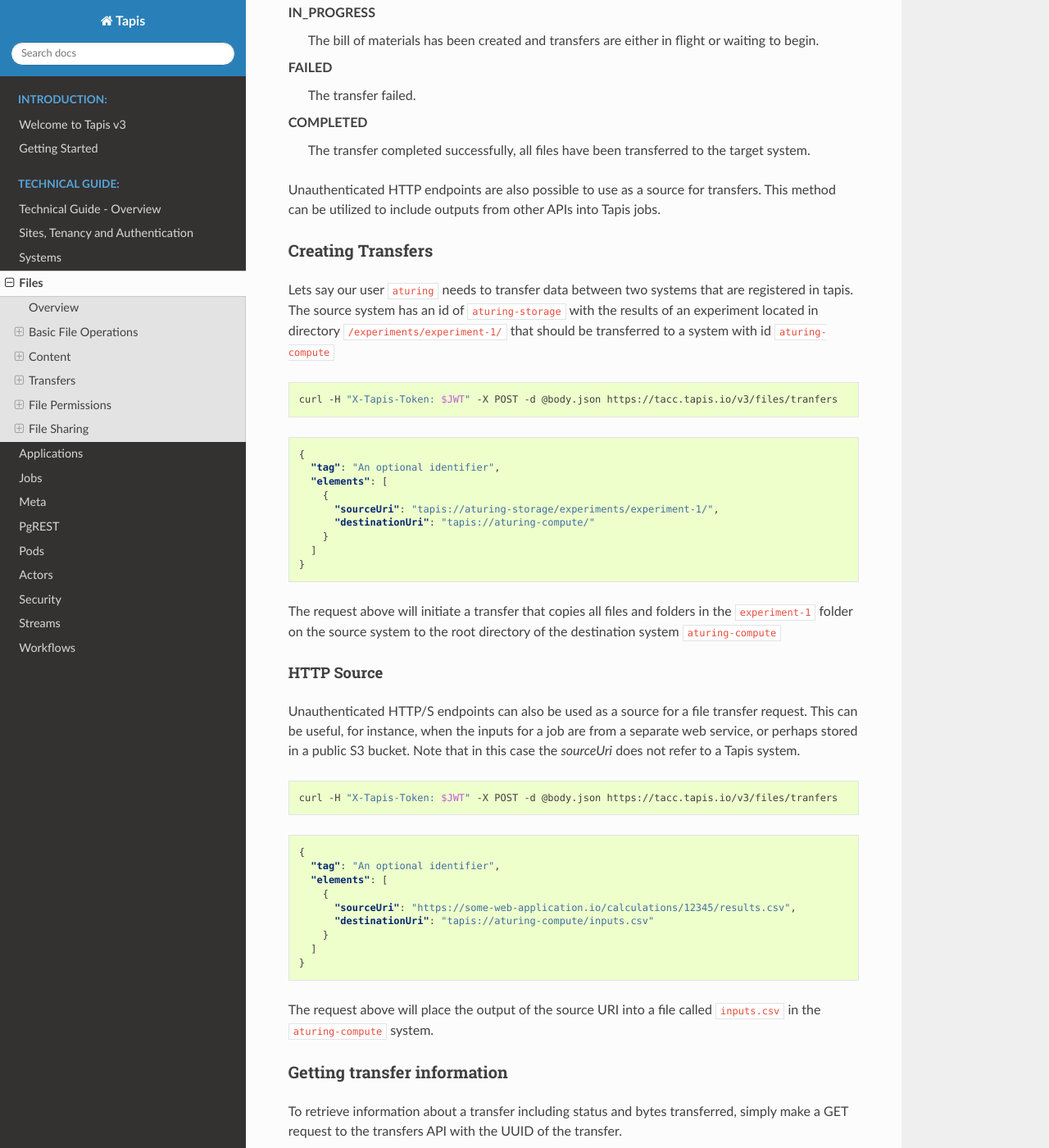
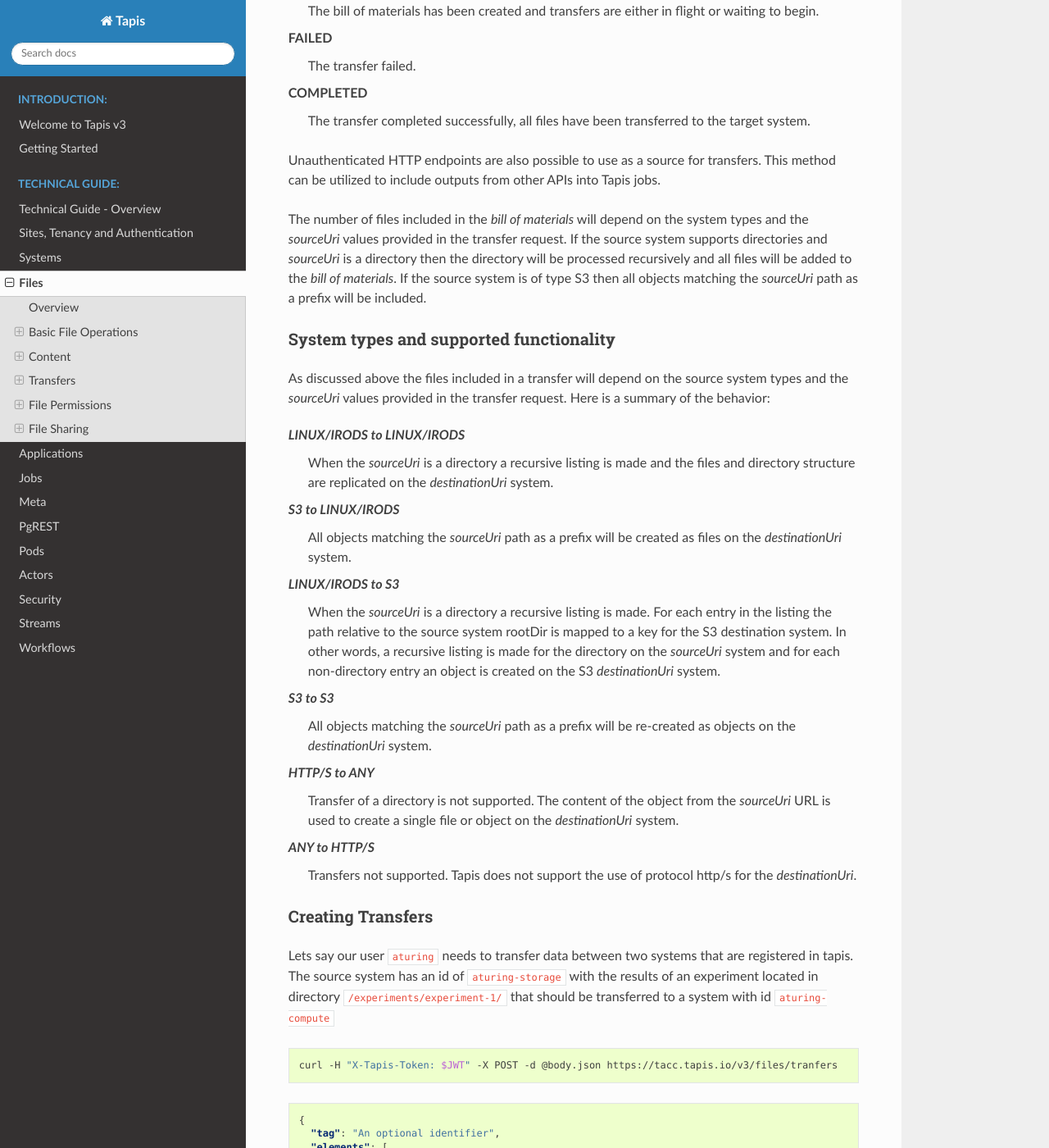
Before and after one commit to tapis-project/documentation, a Sphinx documentation site: the page built from source/technical/files.rst, in a window 1280 px wide and 1400 px high, scrolled down 5784 px. Shown: the whole window at 82% size. Built offline with Sphinx 7.4.7 and the Read the Docs theme 2.0.0, drawn with Linux system fonts in a browser that asks for light colours; some of the changed text lies outside the part shown.

Commit message:
System,Files: Cleanup, corrections. S3 support update.

```diff
--- a/source/technical/files.rst
+++ b/source/technical/files.rst
@@ -31,9 +31,11 @@
 ~~~~~~~
 
 Tapis supports listing files or objects on a Tapis system. The type for items listed will depend on system type.
-For example for LINUX they will be posix files and for S3 they will be storage objects. See the next section below for
-additional considerations for S3 type systems. For example, for S3 systems the recurse flag is ignored and all objects
+For example, for LINUX they will be posix files and for S3 they will be storage objects. See the next section below for
+additional considerations for S3 type systems. On S3 systems, for example, the recurse flag is ignored and all objects
 with keys matching the path as a prefix are always included.
+
+For system types that support directory hierarchies the maximum recursion depth is 20.
 
 To list the files in the effective *rootDir* directory of a Tapis system:
 
@@ -76,7 +78,7 @@
           "owner": "1003",
           "group": "1003",
           "nativePermissions": "drwxrwxr-x",
-          "uri": "tapis://dev/aturing-storage/file1.txt",
+          "url": "tapis://dev/aturing-storage/file1.txt",
           "lastModified": "2021-04-29T16:55:57Z",
           "name": "file1.txt",
           "path": "file1.txt",
@@ -88,7 +90,7 @@
           "owner": "1003",
           "group": "1003",
           "nativePermissions": "-rw-rw-r--",
-          "uri": "tapis://dev/aturing-storage/file2.txt",
+          "url": "tapis://dev/aturing-storage/file2.txt",
           "lastModified": "2020-12-17T22:46:29Z",
           "name": "file2.txt",
           "path": "file2.txt",
@@ -108,18 +110,16 @@
 One thing to note is that, as mentioned above, for S3 the recurse flag is ignored and all objects with keys matching
 the path as a prefix are always included.
 
-Another item to note is how posix style paths and S3 keys are related in Tapis. Tapis uses the concept of a posix style
-absolute path where the path always starts with a "/" character. These paths are mapped to S3 keys by removing the
-initial "/" character. Put another way, the final fully resolved key to an object is the absolute path with the
-initial "/" stripped off.
+Note that for S3 this means that when the path is an empty string all objects in the bucket with a prefix matching
+*rootDir* will be included. This is especially important to keep in mind when using the delete operation to remove
+objects matching a path.
 
-Tapis does not support S3 keys beginning with a "/". Such objects may be shown in a listing but it will not be
-possible through Tapis to reference the object directly using the key.
+The attribute *rootDir* is optional for S3 type systems. When defined it will be prepended to all paths and the
+resulting path will become the key.
 
-Note that for S3 this means a path of "/" or the empty string indicates all objects in the bucket with a prefix matching
-*rootDir*, with any preceding "/" stripped off of *rootDir*. This is especially important to keep in mind when using
-the delete operation to remove objects matching a path.
-
+.. note::
+  When *rootDir* is defined for an S3 system it typically should not begin with ``/``.
+  For S3 keys are typically created and manipulated using URLs and do not have a leading ``/``.
 
 Move and Copy
 ~~~~~~~~~~~~~
@@ -202,7 +203,7 @@
 .. code-block:: json
 
   {
-    "path": "/path/to/new/directory/"
+    "path": "path/to/new/directory/"
   }
 
 
@@ -295,6 +291,40 @@
 
 Unauthenticated HTTP endpoints are also possible to use as a source for transfers.
 This method can be utilized to include outputs from other APIs into Tapis jobs.
+
+The number of files included in the *bill of materials* will depend on the system types and the *sourceUri* values
+provided in the transfer request. If the source system supports directories and *sourceUri* is a directory then
+the directory will be processed recursively and all files will be added to the *bill of materials*. If the source
+system is of type S3 then all objects matching the *sourceUri* path as a prefix will be included.
+
+System types and supported functionality
+~~~~~~~~~~~~~~~~~~~~~~~~~~~~~~~~~~~~~~~~
+
+As discussed above the files included in a transfer will depend on the source system types and the *sourceUri* values
+provided in the transfer request. Here is a summary of the behavior:
+
+*LINUX/IRODS to LINUX/IRODS*
+  When the *sourceUri* is a directory a recursive listing is made and the files and directory structure are replicated
+  on the *destinationUri* system.
+
+*S3 to LINUX/IRODS*
+  All objects matching the *sourceUri* path as a prefix will be created as files on the *destinationUri* system.
+
+*LINUX/IRODS to S3*
+  When the *sourceUri* is a directory a recursive listing is made. For each entry in the listing the path relative to
+  the source system rootDir is mapped to a key for the S3 destination system. In other words, a recursive listing is
+  made for the directory on the *sourceUri* system and for each non-directory entry an object is created on the S3
+  *destinationUri* system.
+
+*S3 to S3*
+  All objects matching the *sourceUri* path as a prefix will be re-created as objects on the *destinationUri* system.
+
+*HTTP/S to ANY*
+  Transfer of a directory is not supported. The content of the object from the *sourceUri* URL is used to create a
+  single file or object on the *destinationUri* system.
+
+*ANY to HTTP/S*
+  Transfers not supported. Tapis does not support the use of protocol http/s for the *destinationUri*.
 
 
 Creating Transfers
--- a/source/technical/systems.rst
+++ b/source/technical/systems.rst
@@ -54,7 +54,10 @@
 *bucketName* - Bucket name
   For an S3 system this is the name of the bucket.
 *rootDir* - Effective root directory
-  Directory to be used when listing files or moving files to and from the system.
+  Directory to be used when listing files or moving files to and from the system. For LINUX and IRODS this is required
+  and must begin with ``/``.
+  For S3 this is optional and typically will not begin with ``/``.
+  May not be updated. Contact support to request a change.
 *dtnSystemId* - DTN system Id
   An alternate system to use as a Data Transfer Node (DTN).
 *dtnMountPoint* - DTN mount point
@@ -90,21 +93,20 @@
 Creating a System
 ~~~~~~~~~~~~~~~~~
 
-Create a local file named ``system_s3.json`` with json similar to the following::
+Create a local file named ``system_example.json`` with json similar to the following::
 
   {
-    "id":"tacc-bucket-sample-<userid>",
-    "description":"My Bucket",
-    "host":"tapis-sample-test-<userid>.s3.us-east-1.amazonaws.com",
-    "systemType":"S3",
-    "defaultAuthnMethod":"ACCESS_KEY",
-    "effectiveUserId":"${owner}",
-    "bucketName":"tapis-tacc-bucket-<userid>",
+    "id":"tacc-sample-<userid>",
+    "description":"My storage system",
+    "host":"tapis-vm.tacc.utexas.edu",
+    "systemType":"LINUX",
+    "defaultAuthnMethod":"PKI_KEYS",
+    "effectiveUserId":"${apiUserId}",
     "rootDir":"/",
     "canExec": false
   }
 
-where *<userid>* is replaced with your username, your S3 host name is updated appropriately. Note that although
+where *<userid>* is replaced with your username, and your host name is updated appropriately. Note that although
 credentials may be included in the definition we have not done so here. For security reasons, it is recommended that
 login credentials be updated using a separate API call as discussed below.
 
@@ -193,29 +195,28 @@
 
 .. code-block:: python
 
- t.systems.getSystem(systemId='tacc-bucket-sample-<userid>')
+ t.systems.getSystem(systemId='tacc-sample-<userid>')
 
 Using CURL::
 
- $ curl -H "X-Tapis-Token: $JWT" https://tacc.tapis.io/v3/systems/tacc-bucket-sample-<userid>
+ $ curl -H "X-Tapis-Token: $JWT" https://tacc.tapis.io/v3/systems/tacc-sample-<userid>
 
 The response should look similar to the following::
 
  {
     "result": {
         "tenant": "dev",
-        "id": "tacc-bucket-sample-<userid>",
-        "description": "My Bucket",
-        "systemType": "S3",
+        "id": "tacc-sample-<userid>",
+        "description": "My storage system",
+        "systemType": "LINUX",
         "owner": "<userid>",
-        "host": "tapis-sample-test-<userid>.s3.us-east-1.amazonaws.com",
+        "host": "tapis-vm.tacc.utexas.edu",
         "enabled": true,
         "effectiveUserId": "<userid>",
-        "defaultAuthnMethod": "ACCESS_KEY",
+        "defaultAuthnMethod": "PKI_KEYS",
         "authnCredential": null,
-        "bucketName": "tapis-tacc-bucket-<userid>",
         "rootDir": "/",
-        "port": 9000,
+        "port": 22,
         "useProxy": false,
         "proxyHost": "",
         "proxyPort": -1,
@@ -268,6 +267,9 @@
 
 The response should contain a list of items similar to the single listing shown above.
 
+.. note::
+  See the section below on searching and filtering to find out how to control the amount of information returned.
+
 -----------------------------------
 Minimal Definition and Restrictions
 -----------------------------------
@@ -276,7 +278,7 @@
 The restrictions are:
 
 * If *systemType* is S3 then *bucketName* is required, *canExec* and *isDtn* must be false.
-* If *systemType* is LINUX is true then *rootDir* is required. Note that *rootDir* must be an absolute path starting with ``/``.
+* If *systemType* is LINUX or IRODS then *rootDir* is required and must begin with ``/``.
 * If *effectiveUserId* is ``${apiUserId}`` (i.e. it is not static) then *authnCredential* may not be specified.
 * If *isDtn* is true then *rootDir* is required, *canExec* must be false and following may not be specified: *dtnSystemId*, *dtnMountSourcePath*, *dtnMountPoint*, all job execution related attributes.
 * If *canExec* is true then *jobWorkingDir* is required and *jobRuntimes* must have at least one entry.
@@ -295,7 +297,7 @@
 Permissions for other users may be granted and revoked through the systems API. Please
 note that grants and revokes through this service only impact the default role for the
 user. A user may still have access through permissions in another role. So even after
-revoking permissions through this service when permissions are retrieved the access may
+revoking permissions through this service, when permissions are retrieved the access may
 still be listed. This indicates access has been granted via another role.
 
 Permissions are specified as either ``*`` for all permissions or some combination of the
@@ -326,7 +328,7 @@
 and only specific Tapis services are authorized to retrieve credentials.
 
 By default any credentials provided for LINUX type systems are verified. The query parameter
-skipCredentialCheck=true may be used to bypass the initial verification of credentials.
+*skipCredentialCheck=true* may be used to bypass the initial verification of credentials.
 
 --------------------------
 Runtime
@@ -377,7 +379,7 @@
 | description         | String         | Default storage      | - Description                                                                        |
 +---------------------+----------------+----------------------+--------------------------------------------------------------------------------------+
 | systemType          | enum           | LINUX                | - Type of system.                                                                    |
-|                     |                |                      | - Types: LINUX, S3                                                                   |
+|                     |                |                      | - Types: LINUX, S3, IRODS                                                            |
 |                     |                |                      |                                                                                      |
 +---------------------+----------------+----------------------+--------------------------------------------------------------------------------------+
 | owner               | String         | jdoe                 | - username of *owner*.                                                               |
@@ -412,12 +414,12 @@
 |                     |                |                      | - Required if *systemType* is S3.                                                    |
 |                     |                |                      | - Variable references: *${apiUserId}*, *${owner}*, *${tenant}*                       |
 +---------------------+----------------+----------------------+--------------------------------------------------------------------------------------+
-| rootDir             | String         | /home/${apiUserId}   | - Required if *systemType* is LINUX or *isDtn* = true.                               |
-|                     |                |                      | - Must be an absolute path, i.e. must begin with ``/``.                              |
-|                     |                |                      | - Variable references are resolved at create time and *rootDir* may not be changed.  |
+| rootDir             | String         | /home/${apiUserId}   | - Required if *systemType* is LINUX or IRODS or *isDtn* = true.                      |
+|                     |                |                      | - For LINUX or IRODS must begin with ``/``.                                          |
+|                     |                |                      | - Optional for S3 and will typically not begin with ``/``.                           |
+|                     |                |                      | - Variable references are resolved at create time.                                   |
 |                     |                |                      | - Serves as effective root directory when listing or moving files.                   |
-|                     |                |                      | - For DTN must be source location used in mount command.                             |
-|                     |                |                      | - Optional for an S3 system but may be used for a similar purpose.                   |
+|                     |                |                      | - May not be updated. Contact support to request a change.                           |
 |                     |                |                      | - Variable references: *${apiUserId}*, *${owner}*, *${tenant}*                       |
 +---------------------+----------------+----------------------+--------------------------------------------------------------------------------------+
 | port                | int            | 22                   | - Port number used to access the system                                              |
```
Also changed, not shown: other parts of source/technical/files.rst (+8 -12 lines), other parts of source/technical/systems.rst (+11 -13 lines).
